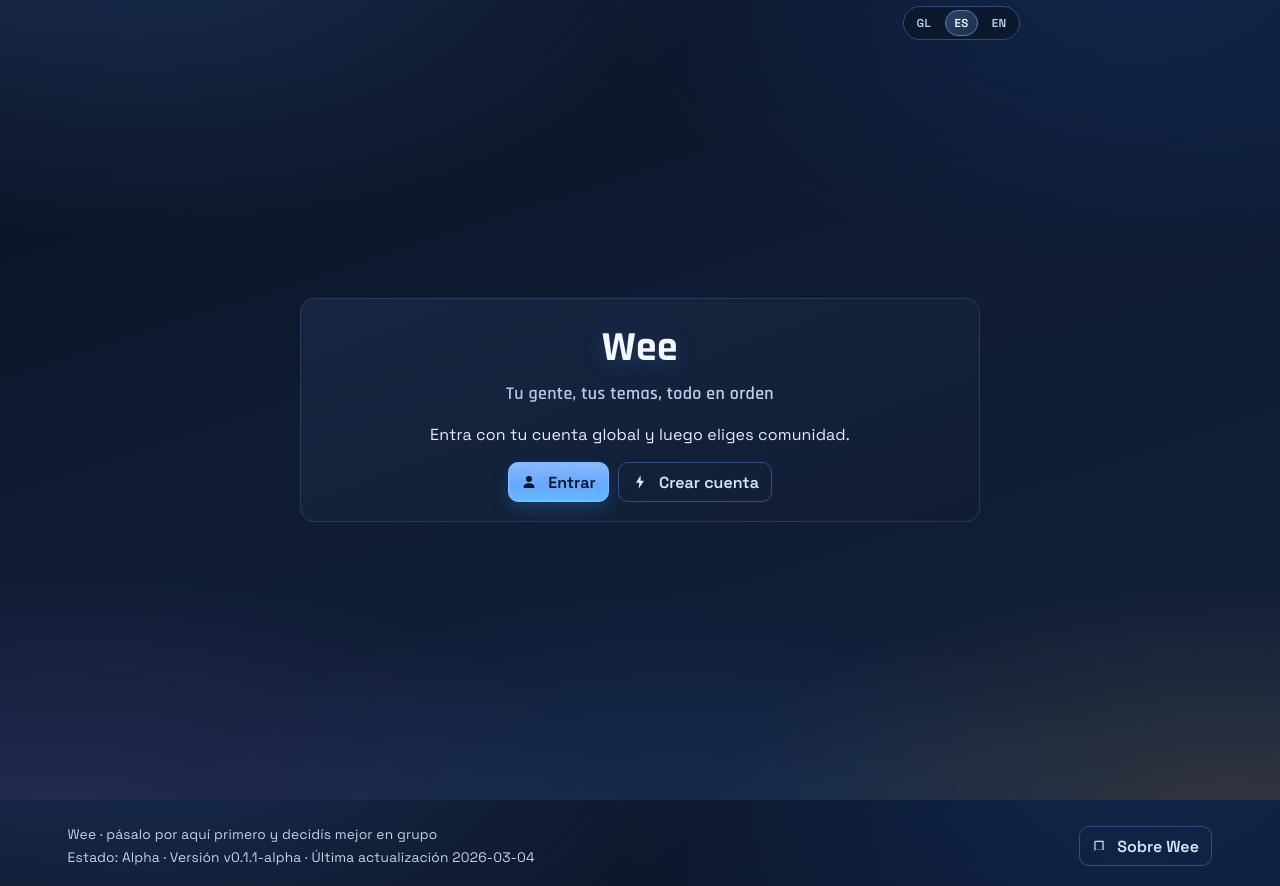
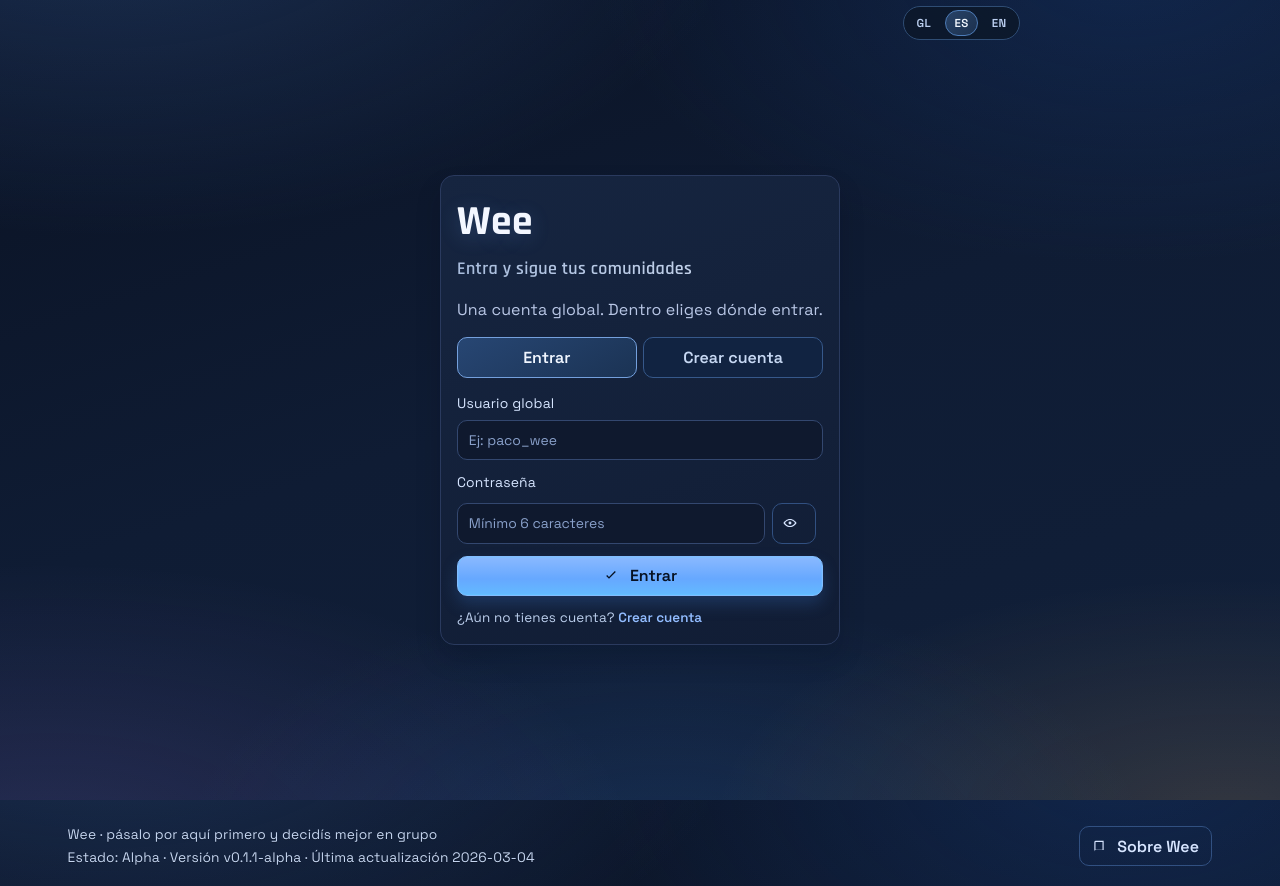
Before and after one commit to AxelSeara/wee-app-v1, a React (Vite) app: page /#/login in a window 1280 px wide. Built offline with nearby package versions, Linux system fonts and the light colour scheme; no server answers.

Commit message:
auth/community: fix picker 500, block duplicate names, reduce double-submit friction

```diff
--- a/src/App.tsx
+++ b/src/App.tsx
@@ -1236,7 +1236,7 @@ const AppRoutes = () => {
 
 export default function App() {
   return (
-    <HashRouter>
+    <HashRouter future={{ v7_startTransition: true, v7_relativeSplatPath: true }}>
       <AppRoutes />
     </HashRouter>
   );
--- a/src/pages/AuthPage.tsx
+++ b/src/pages/AuthPage.tsx
@@ -13,18 +13,19 @@ export const AuthPage = ({ onLogin, onRegister, onChangeLanguage }: AuthPageProp
   const { language } = useI18n();
   const location = useLocation();
   const navigate = useNavigate();
-  const [mode, setMode] = useState<"landing" | "login" | "register">("landing");
+  const [mode, setMode] = useState<"login" | "register">("login");
   const [username, setUsername] = useState("");
   const [password, setPassword] = useState("");
   const [email, setEmail] = useState("");
   const [error, setError] = useState<string | null>(null);
   const [loading, setLoading] = useState(false);
+  const [showPassword, setShowPassword] = useState(false);
 
   useEffect(() => {
     const query = new URLSearchParams(location.search);
-    if (query.get("invite")) {
-      setMode("login");
-    }
+    if (query.get("invite")) setMode("login");
+    const remembered = localStorage.getItem("wee:last-username");
+    if (remembered) setUsername(remembered);
   }, [location.search]);
 
   const submit = async (event: FormEvent) => {
@@ -41,6 +42,7 @@ export const AuthPage = ({ onLogin, onRegister, onChangeLanguage }: AuthPageProp
       } else {
         await onLogin(username.trim(), password.trim());
       }
+      localStorage.setItem("wee:last-username", username.trim());
       navigate(`/communities${location.search}`);
     } catch (err) {
       setError(err instanceof Error ? err.message : pick(language, "No pudimos entrar.", "Could not sign in.", "Non puidemos entrar."));
@@ -65,52 +67,74 @@ export const AuthPage = ({ onLogin, onRegister, onChangeLanguage }: AuthPageProp
         ))}
       </div>
 
-      {mode === "landing" ? (
-        <section className="auth-card auth-card-entry">
+      <section className="auth-card auth-card-main auth-card-access">
         <h1 className="auth-hero-title">
           <span className="auth-hero-brand">Wee</span>
-            <span className="auth-hero-claim">{pick(language, "Tu gente, tus temas, todo en orden", "Your people, your topics, no chaos", "A túa xente, os teus temas, todo en orde")}</span>
+          <span className="auth-hero-claim">{pick(language, "Entra y sigue tus comunidades", "Sign in and jump to your communities", "Entra e segue as túas comunidades")}</span>
         </h1>
-          <p>{pick(language, "Entra con tu cuenta global y luego eliges comunidad.", "Sign in once with your global account, then choose your community.", "Entra coa túa conta global e logo escolles comunidade.")}</p>
-          <div className="auth-entry-actions">
-            <button type="button" className="btn btn-primary" onClick={() => setMode("login")}>
-              <Icon name="user" /> {pick(language, "Entrar", "Log in", "Entrar")}
+        <p className="hint">{pick(language, "Una cuenta global. Dentro eliges dónde entrar.", "One global account. Then pick where to enter.", "Unha conta global. Dentro escolles onde entrar.")}</p>
+
+        <div className="auth-mode-tabs" role="tablist" aria-label={pick(language, "Modo de acceso", "Access mode", "Modo de acceso")}>
+          <button type="button" role="tab" aria-selected={mode === "login"} className={mode === "login" ? "auth-mode-tab active" : "auth-mode-tab"} onClick={() => setMode("login")}>
+            {pick(language, "Entrar", "Log in", "Entrar")}
           </button>
-            <button type="button" className="btn" onClick={() => setMode("register")}>
-              <Icon name="spark" /> {pick(language, "Crear cuenta", "Create account", "Crear conta")}
+          <button type="button" role="tab" aria-selected={mode === "register"} className={mode === "register" ? "auth-mode-tab active" : "auth-mode-tab"} onClick={() => setMode("register")}>
+            {pick(language, "Crear cuenta", "Create account", "Crear conta")}
           </button>
         </div>
-        </section>
-      ) : (
-        <section className="auth-card auth-card-main">
-          <div className="section-head">
-            <h2>{mode === "login" ? pick(language, "Entrar", "Log in", "Entrar") : pick(language, "Crear cuenta", "Create account", "Crear conta")}</h2>
-            <button type="button" className="btn" onClick={() => setMode("landing")}>
-              <Icon name="arrowLeft" /> {pick(language, "Volver", "Back", "Volver")}
-            </button>
-          </div>
+
         <form className="stack" onSubmit={submit}>
           <label className="form-field">
             {pick(language, "Usuario global", "Global username", "Usuario global")}
-              <input value={username} onChange={(event) => setUsername(event.target.value)} />
+            <input
+              value={username}
+              onChange={(event) => setUsername(event.target.value)}
+              autoComplete="username"
+              placeholder={pick(language, "Ej: paco_wee", "Ex: paco_wee", "Ex: paco_wee")}
+            />
           </label>
           {mode === "register" ? (
             <label className="form-field">
               Email ({pick(language, "opcional", "optional", "opcional")})
-                <input type="email" value={email} onChange={(event) => setEmail(event.target.value)} />
+              <input type="email" value={email} onChange={(event) => setEmail(event.target.value)} autoComplete="email" />
             </label>
           ) : null}
           <label className="form-field">
             {pick(language, "Contraseña", "Password", "Contrasinal")}
-              <input type="password" value={password} onChange={(event) => setPassword(event.target.value)} />
+            <div className="alias-row">
+              <input
+                type={showPassword ? "text" : "password"}
+                value={password}
+                onChange={(event) => setPassword(event.target.value)}
+                autoComplete={mode === "register" ? "new-password" : "current-password"}
+                placeholder={pick(language, "Mínimo 6 caracteres", "Minimum 6 characters", "Mínimo 6 caracteres")}
+              />
+              <button type="button" className="btn dice-btn" onClick={() => setShowPassword((prev) => !prev)} title={pick(language, "Mostrar u ocultar contraseña", "Show or hide password", "Mostrar ou ocultar contrasinal")}>
+                <Icon name={showPassword ? "eyeOff" : "eye"} size={14} />
+              </button>
+            </div>
           </label>
           {error ? <p className="error">{error}</p> : null}
-            <button type="submit" className="btn btn-primary" disabled={loading}>
-              <Icon name="check" /> {loading ? pick(language, "Entrando...", "Signing in...", "Entrando...") : mode === "login" ? pick(language, "Entrar", "Log in", "Entrar") : pick(language, "Crear cuenta", "Create account", "Crear conta")}
+          <button type="submit" className="btn btn-primary auth-submit-btn" disabled={loading}>
+            <Icon name="check" /> {loading
+              ? pick(language, "Entrando...", "Signing in...", "Entrando...")
+              : mode === "login"
+                ? pick(language, "Entrar", "Log in", "Entrar")
+                : pick(language, "Crear y entrar", "Create and enter", "Crear e entrar")}
           </button>
         </form>
+
+        <p className="auth-switch-inline">
+          {mode === "login"
+            ? pick(language, "¿Aún no tienes cuenta?", "No account yet?", "Aínda non tes conta?")
+            : pick(language, "¿Ya tienes cuenta?", "Already have an account?", "Xa tes conta?")}{" "}
+          <button type="button" className="auth-link-btn" onClick={() => setMode((prev) => (prev === "login" ? "register" : "login"))}>
+            {mode === "login"
+              ? pick(language, "Crear cuenta", "Create account", "Crear conta")
+              : pick(language, "Entrar", "Log in", "Entrar")}
+          </button>
+        </p>
       </section>
-      )}
     </main>
   );
 };
--- a/src/pages/CommunitiesPickerPage.tsx
+++ b/src/pages/CommunitiesPickerPage.tsx
@@ -37,6 +37,13 @@ export const CommunitiesPickerPage = ({
   const { language } = useI18n();
   const navigate = useNavigate();
   const location = useLocation();
+  const toFriendlyError = (raw: unknown, fallbackEs: string, fallbackEn: string, fallbackGl: string) => {
+    const message = raw instanceof Error ? raw.message : "";
+    if (message.includes("COMMUNITY_NAME_EXISTS")) {
+      return pick(language, "Ya existe una comunidad con ese nombre.", "A community with that name already exists.", "Xa existe unha comunidade con ese nome.");
+    }
+    return raw instanceof Error ? raw.message : pick(language, fallbackEs, fallbackEn, fallbackGl);
+  };
   const [loadingId, setLoadingId] = useState<string | null>(null);
   const [error, setError] = useState<string | null>(null);
   const [createOpen, setCreateOpen] = useState(false);
@@ -47,6 +54,9 @@ export const CommunitiesPickerPage = ({
   const [joinCode, setJoinCode] = useState("");
   const [joinPreview, setJoinPreview] = useState<CommunitySelection | null>(null);
   const [persistChoice, setPersistChoice] = useState(Boolean(skipPicker));
+  const [creatingCommunity, setCreatingCommunity] = useState(false);
+  const [previewingJoin, setPreviewingJoin] = useState(false);
+  const [confirmingJoin, setConfirmingJoin] = useState(false);
 
   useEffect(() => {
     setPersistChoice(Boolean(skipPicker));
@@ -86,7 +96,7 @@ export const CommunitiesPickerPage = ({
       }
       navigate("/home");
     } catch (err) {
-      setError(err instanceof Error ? err.message : pick(language, "No pudimos abrir la comunidad.", "Could not open community.", "Non puidemos abrir a comunidade."));
+      setError(toFriendlyError(err, "No pudimos abrir la comunidad.", "Could not open community.", "Non puidemos abrir a comunidade."));
     } finally {
       setLoadingId(null);
     }
@@ -94,7 +104,9 @@ export const CommunitiesPickerPage = ({
 
   const submitCreate = async (event: FormEvent) => {
     event.preventDefault();
-    if (!communityName.trim()) return;
+    if (!communityName.trim() || creatingCommunity) return;
+    setCreatingCommunity(true);
+    setError(null);
     try {
       const created = await onCreateCommunity({
         name: communityName.trim(),
@@ -105,29 +117,40 @@ export const CommunitiesPickerPage = ({
       await onReload();
       await enter(created.id);
     } catch (err) {
-      setError(err instanceof Error ? err.message : pick(language, "No pudimos crear la comunidad.", "Could not create community.", "Non puidemos crear a comunidade."));
+      setError(toFriendlyError(err, "No pudimos crear la comunidad.", "Could not create community.", "Non puidemos crear a comunidade."));
+    } finally {
+      setCreatingCommunity(false);
     }
   };
 
   const submitPreview = async (event: FormEvent) => {
     event.preventDefault();
+    if (previewingJoin) return;
     const parsed = parseCommunityJoinInput(joinCode);
     if (!parsed.code && !parsed.token) return;
+    setPreviewingJoin(true);
+    setError(null);
     try {
       setJoinPreview(await onPreviewCommunity(parsed));
     } catch (err) {
-      setError(err instanceof Error ? err.message : pick(language, "Código o link no válido.", "Invalid code or link.", "Código ou ligazón non válido."));
+      setError(toFriendlyError(err, "Código o link no válido.", "Invalid code or link.", "Código ou ligazón non válido."));
+    } finally {
+      setPreviewingJoin(false);
     }
   };
 
   const confirmJoin = async () => {
-    if (!joinPreview) return;
+    if (!joinPreview || confirmingJoin) return;
+    setConfirmingJoin(true);
+    setError(null);
     try {
       await onJoinCommunity(parseCommunityJoinInput(joinCode));
       await onReload();
       await enter(joinPreview.id);
     } catch (err) {
-      setError(err instanceof Error ? err.message : pick(language, "No pudimos unirte.", "Could not join.", "Non puidemos unirte."));
+      setError(toFriendlyError(err, "No pudimos unirte.", "Could not join.", "Non puidemos unirte."));
+    } finally {
+      setConfirmingJoin(false);
     }
   };
 
@@ -179,20 +202,24 @@ export const CommunitiesPickerPage = ({
               <option value="members_allowed">{pick(language, "Todos", "Everyone", "Todos")}</option>
             </select>
           </label>
-          <button type="submit" className="btn btn-primary"><Icon name="check" /> {pick(language, "Crear y entrar", "Create and enter", "Crear e entrar")}</button>
+          <button type="submit" className="btn btn-primary" disabled={creatingCommunity}>
+            <Icon name="check" /> {creatingCommunity ? pick(language, "Creando...", "Creating...", "Creando...") : pick(language, "Crear y entrar", "Create and enter", "Crear e entrar")}
+          </button>
         </form>
       ) : null}
 
       {joinOpen ? (
         <form className="stack" style={{ marginTop: "0.8rem" }} onSubmit={submitPreview}>
           <label className="form-field">{pick(language, "Código o link", "Code or link", "Código ou ligazón")}<input value={joinCode} onChange={(event) => setJoinCode(event.target.value)} /></label>
-          <button type="submit" className="btn"><Icon name="eye" /> {pick(language, "Previsualizar", "Preview", "Previsualizar")}</button>
+          <button type="submit" className="btn" disabled={previewingJoin}>
+            <Icon name="eye" /> {previewingJoin ? pick(language, "Mirando...", "Checking...", "Mirando...") : pick(language, "Previsualizar", "Preview", "Previsualizar")}
+          </button>
           {joinPreview ? (
             <article className="invite-preview-card">
               <h3>{joinPreview.name}</h3>
               {joinPreview.description ? <p className="hint">{joinPreview.description}</p> : null}
-              <button type="button" className="btn btn-primary" onClick={() => void confirmJoin()}>
-                <Icon name="check" /> {pick(language, "Confirmar y entrar", "Confirm and enter", "Confirmar e entrar")}
+              <button type="button" className="btn btn-primary" onClick={() => void confirmJoin()} disabled={confirmingJoin}>
+                <Icon name="check" /> {confirmingJoin ? pick(language, "Entrando...", "Entering...", "Entrando...") : pick(language, "Confirmar y entrar", "Confirm and enter", "Confirmar e entrar")}
               </button>
             </article>
           ) : null}
--- a/src/styles/global.css
+++ b/src/styles/global.css
@@ -3304,6 +3304,11 @@ textarea::placeholder {
   box-shadow: 0 14px 24px rgb(5 12 27 / 18%);
 }
 
+.auth-card-access {
+  max-width: 560px;
+  margin: 0 auto;
+}
+
 .auth-card-entry {
   text-align: center;
   padding: 1.2rem 1.15rem;
@@ -3344,6 +3349,60 @@ textarea::placeholder {
   flex-wrap: wrap;
 }
 
+.auth-mode-tabs {
+  display: grid;
+  grid-template-columns: 1fr 1fr;
+  gap: 0.4rem;
+  margin: 0.8rem 0 0.95rem;
+}
+
+.auth-mode-tab {
+  border: 1px solid #36588a;
+  border-radius: 10px;
+  background: #112341;
+  color: #c7d8f3;
+  padding: 0.5rem 0.65rem;
+  font-weight: 600;
+  cursor: pointer;
+  transition: border-color var(--motion-base) var(--ease-standard), background var(--motion-base) var(--ease-standard), color var(--motion-base) var(--ease-standard);
+}
+
+.auth-mode-tab:hover {
+  border-color: #5982bc;
+  color: #e8f2ff;
+}
+
+.auth-mode-tab.active {
+  border-color: #74a0dd;
+  background: linear-gradient(150deg, #274673, #1b3354);
+  color: #f0f6ff;
+}
+
+.auth-submit-btn {
+  width: 100%;
+  justify-content: center;
+}
+
+.auth-switch-inline {
+  margin: 0.8rem 0 0;
+  font-size: 0.84rem;
+  color: #bdd0ee;
+}
+
+.auth-link-btn {
+  border: 0;
+  background: transparent;
+  color: #92bcff;
+  font-weight: 700;
+  cursor: pointer;
+  padding: 0;
+}
+
+.auth-link-btn:hover {
+  color: #c0daff;
+  text-decoration: underline;
+}
+
 @keyframes auth-claim-flow {
   0% {
     background-position: 0 50%;
```
Also changed, not shown: 1 other file (tests, documents, lock files or other folders). Lines whose indentation alone changed are shown as unchanged.
